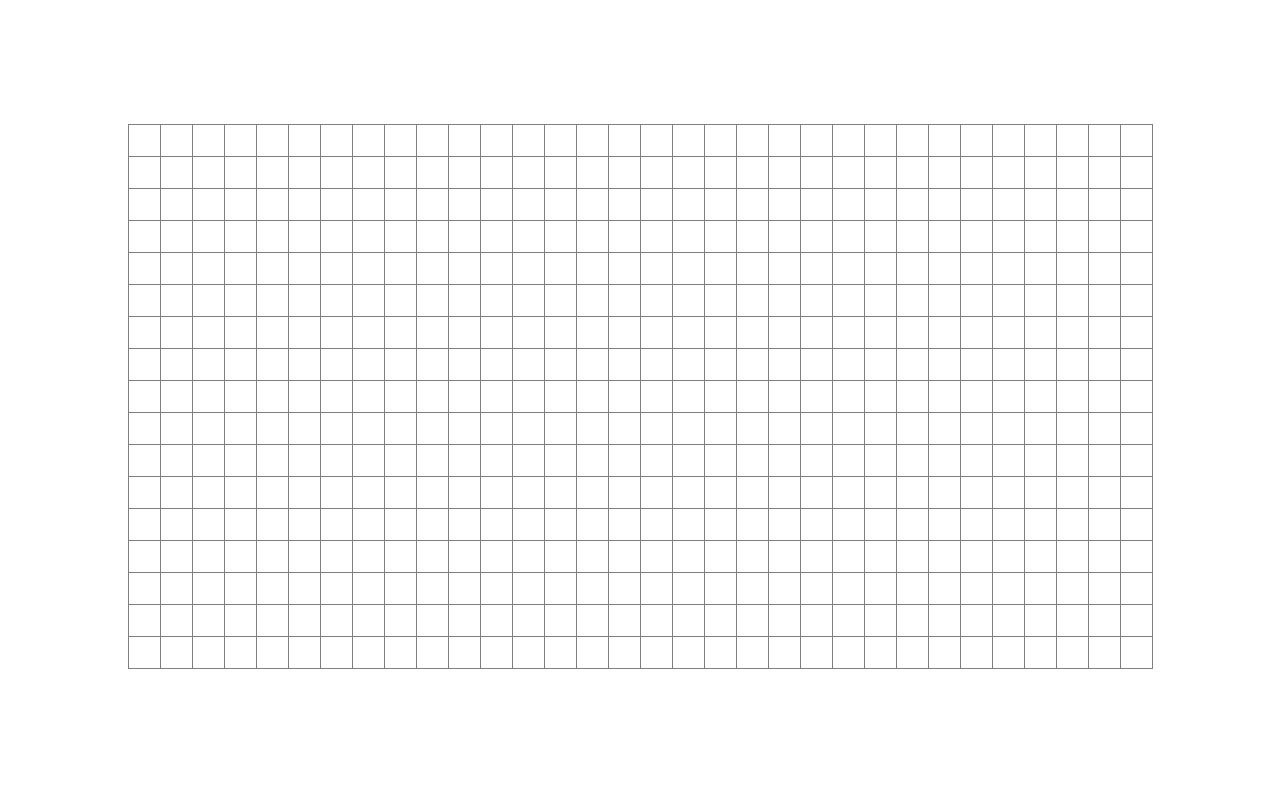
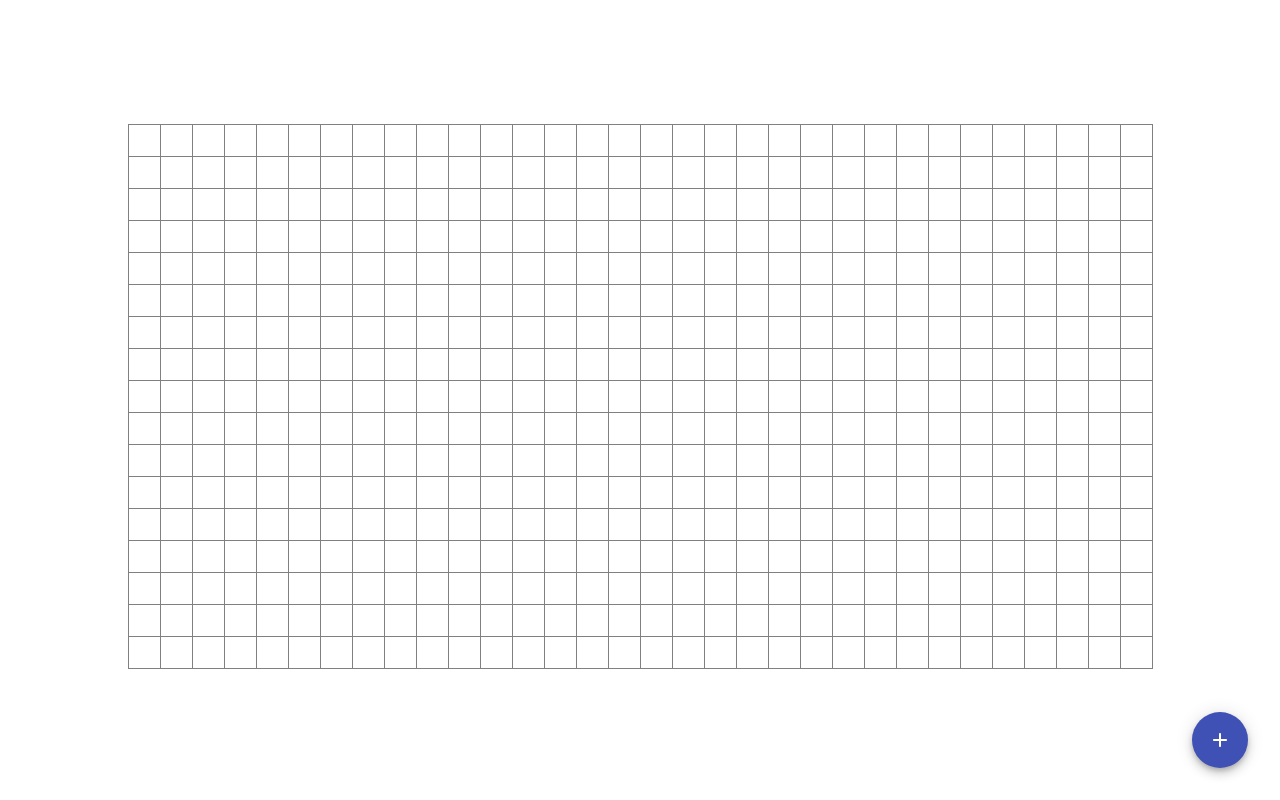
Before and after one commit to typekev/react-pathing, a React (Create React App) app: page / in a window 1280 px wide. Built offline with nearby package versions, Linux system fonts and the light colour scheme.

Commit message:
Add speeddial for menu

```diff
--- a/src/components/Board.tsx
+++ b/src/components/Board.tsx
@@ -5,6 +5,7 @@ import { addEventListeners } from "../utils";
 import BoardSection from "./BoardSection";
 import BoardRow from "./BoardRow";
 import handleCellSelect from "./handleCellSelect";
+import SpeedDial from "./SpeedDial";
 import { MODES } from "../types";
 
 const mainElement = document.getElementById("root");
@@ -87,6 +88,7 @@ const Board = () => {
             ))}
           </BoardRow>
         ))}
+      <SpeedDial />
     </BoardSection>
   );
 };
--- /dev/null
+++ b/src/components/SpeedDial.tsx
@@ -0,0 +1,62 @@
+import React from "react";
+import { makeStyles, createStyles, Theme } from "@material-ui/core/styles";
+import MuiSpeedDial from "@material-ui/lab/SpeedDial";
+import SpeedDialIcon from "@material-ui/lab/SpeedDialIcon";
+import SpeedDialAction from "@material-ui/lab/SpeedDialAction";
+import AddRoundedIcon from "@material-ui/icons/AddRounded";
+import CloseRoundedIcon from "@material-ui/icons/CloseRounded";
+import TrackChangesRoundedIcon from "@material-ui/icons/TrackChangesRounded";
+
+const useStyles = makeStyles((theme: Theme) =>
+  createStyles({
+    speedDial: {
+      position: "absolute",
+      bottom: theme.spacing(4),
+      right: theme.spacing(4),
+    },
+  })
+);
+
+const actions = [
+  { icon: <TrackChangesRoundedIcon />, name: "Place target node" },
+];
+
+const SpeedDial = () => {
+  const classes = useStyles();
+  const [open, setOpen] = React.useState(false);
+
+  const handleOpen = () => {
+    setOpen(true);
+  };
+
+  const handleClose = () => {
+    setOpen(false);
+  };
+
+  return (
+    <MuiSpeedDial
+      ariaLabel="SpeedDial openIcon example"
+      className={classes.speedDial}
+      icon={
+        <SpeedDialIcon
+          icon={<AddRoundedIcon />}
+          openIcon={<CloseRoundedIcon />}
+        />
+      }
+      onClose={handleClose}
+      onOpen={handleOpen}
+      open={open}
+    >
+      {actions.map((action) => (
+        <SpeedDialAction
+          key={action.name}
+          icon={action.icon}
+          tooltipTitle={action.name}
+          onClick={handleClose}
+        />
+      ))}
+    </MuiSpeedDial>
+  );
+};
+
+export default SpeedDial;
```
